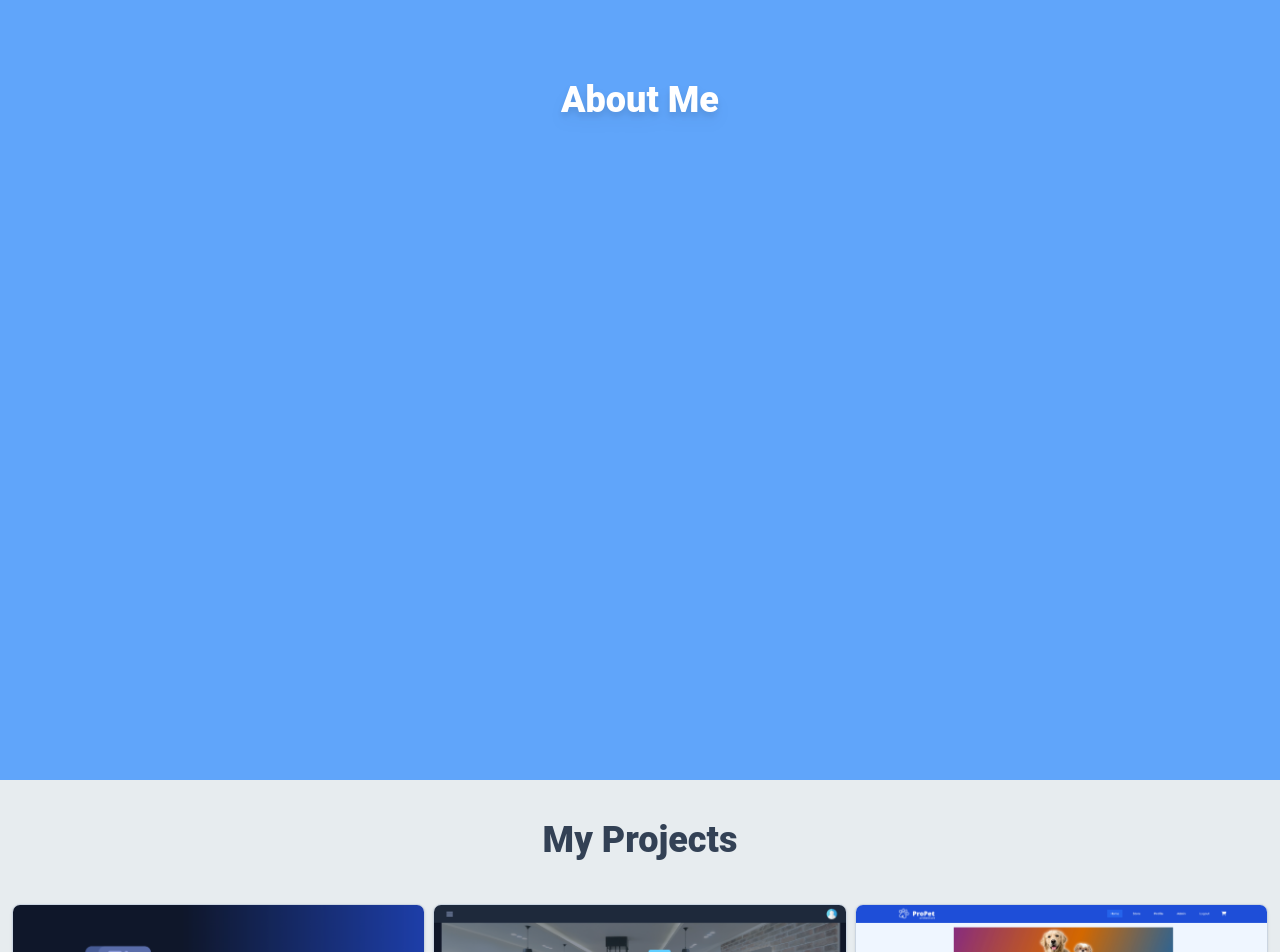
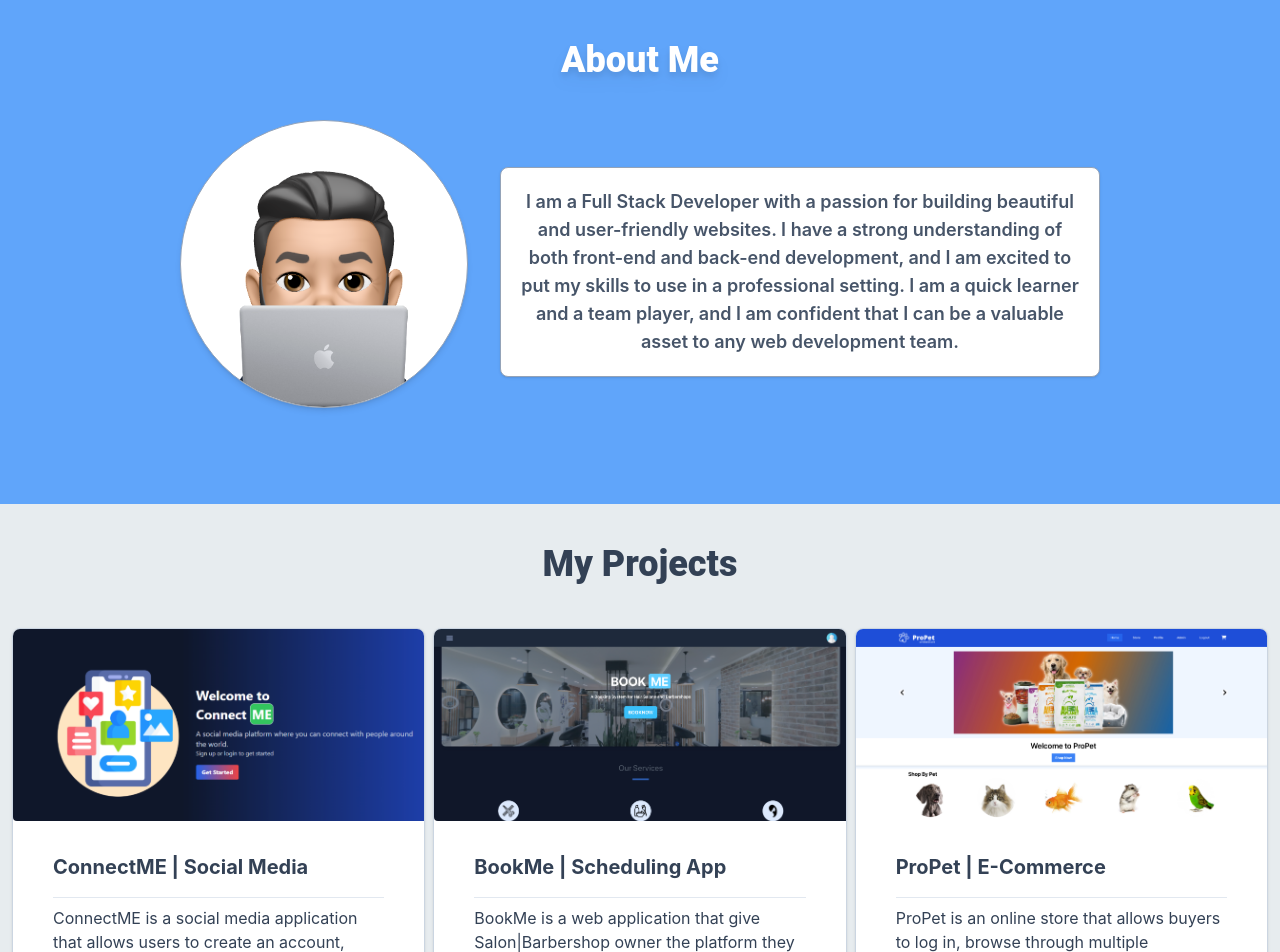
Before and after one commit to jimenezraul/raulwebdev-portfolio, a React (Create React App) app: page / in a window 1280 px wide. Shown: the part 820-1772 px from the top of the page. Built offline with nearby package versions, Linux system fonts and the light colour scheme.

Commit message:
added about me information

```diff
--- a/public/index.html
+++ b/public/index.html
@@ -25,11 +25,11 @@
       work correctly both with client-side routing and a non-root public URL.
       Learn how to configure a non-root public URL by running `npm run build`.
     -->
-    <title>React App</title>
+    <title>Raul Web Dev</title>
   </head>
   <body>
     <noscript>You need to enable JavaScript to run this app.</noscript>
-    <div id="root"></div>
+    <div id="root" class="overflow-hidden"></div>
     <!--
       This HTML file is a template.
       If you open it directly in the browser, you will see an empty page.
--- a/src/components/AboutMe/index.js
+++ b/src/components/AboutMe/index.js
@@ -1,6 +1,8 @@
+import logo from '../../img/memoji.png';
+
 const AboutMe = () => {
   return (
-    <section id='about-me' className='py-20 bg-blue-400'>
+    <section id='about-me' className='py-10 h-full bg-blue-400'>
       <h1
         data-aos='fade-up'
         data-aos-duration='1000'
@@ -8,6 +10,34 @@ const AboutMe = () => {
       >
         About Me
       </h1>
+      <div className='container mx-auto px-2 h-full my-10'>
+        <div className='flex flex-wrap justify-center items-center text-center'>
+          <div className='w-full md:w-6/12 px-4 max-w-xs mb-4'>
+            <img
+              data-aos='fade-right'
+              data-aos-duration='1000'
+              src={logo}
+              alt='profile'
+              className='rounded-full bg-white border border-slate-400 shadow-md'
+            />
+          </div>
+
+          <div className='w-full md:w-6/12 px-4'>
+            <p
+              data-aos='fade-left'
+              data-aos-duration='1000'
+              className='text-slate-600 text-lg font-semibold bg-white p-5 rounded-lg border border-slate-400 shadow'
+            >
+              I am a Full Stack Developer with a passion for building beautiful and
+              user-friendly websites. I have a strong understanding of both
+              front-end and back-end development, and I am excited to put my
+              skills to use in a professional setting. I am a quick learner and
+              a team player, and I am confident that I can be a valuable asset
+              to any web development team.
+            </p>
+          </div>
+        </div>
+      </div>
     </section>
   );
 };
--- a/src/components/ProjectCard/index.js
+++ b/src/components/ProjectCard/index.js
@@ -15,7 +15,8 @@ const ProjectCard = ({ project, index }) => {
           style={style}
           title={project.title}
         ></div>
-        <div className='flex flex-col justify-between p-4'>
+        <div className='flex flex-col p-4 h-full'>
+          <div className='flex-1'>
             <div className='px-6 py-4'>
               <div className='text-slate-700 font-bold text-xl mb-2 border-b border-slate-200 pb-4'>
                 {project.title}
@@ -47,6 +48,7 @@ const ProjectCard = ({ project, index }) => {
                 </span>
               </div>
             )}
+          </div>
           <div className='px-6 py-4 flex space-x-1'>
             <a
               href={project.deployed}
--- a/src/components/hero/index.js
+++ b/src/components/hero/index.js
@@ -5,7 +5,7 @@ import { handleScroll } from '../../utils/handleScroll';
 
 const Hero = () => {
   return (
-    <section className='relative flex justify-center items-center bg-[#e7ecef]'>
+    <section className='relative flex justify-center items-center bg-[#e7ecef] overflow-hidden'>
       <NavBar />
       <div className='absolute top-0 bottom-0 left-0 right-0 opacity-30'>
         <img src={bg} alt='bg' className='w-full h-full' />
@@ -17,10 +17,10 @@ const Hero = () => {
             data-aos-duration='1000'
             className='flex flex-col items-center w-full md:w-1/2 max-w-lg rounded-xl'
           >
-            <h1 className='text-slate-700 text-4xl font-bold text-center roboto'>
+            <h1 className='text-slate-700 text-3xl md:text-4xl font-bold text-center roboto'>
               Hi there! I'm <span className='text-blue-700'>Raul</span>
             </h1>
-            <p className='text-center text-lg'>
+            <p className='text-center text-md md:text-lg'>
               I'm a Full Stack Web Developer based in Deltona, Florida.
             </p>
             <div className='flex flex-wrap justify-center space-x-5'>
--- a/src/components/navbar/index.js
+++ b/src/components/navbar/index.js
@@ -14,7 +14,7 @@ const NavBar = () => {
       <div className='container flex flex-wrap items-center justify-between mx-auto'>
         <a href='/' className='flex items-center'>
           <i className='mr-2 text-2xl text-blue-700 fa-solid fa-layer-group'></i>
-          <span className='roboto text-slate-700 self-center text-2xl font-semibold whitespace-nowrap'>
+          <span className='roboto text-slate-700 self-center text-xl md:text-2xl font-semibold whitespace-nowrap'>
             RaulWebDev
           </span>
         </a>
@@ -47,7 +47,7 @@ const NavBar = () => {
                 <a
                   href={link.path}
                   onClick={handleScroll}
-                  className='block py-2 pl-3 pr-4 text-gray-700 border-b-2 md:hover:border-blue-700  md:hover:text-blue-700 md:p-0 '
+                  className='transition-all ease-in-out duration-300 hover:scale-110 block py-2 pl-3 pr-4 text-gray-700 border-b-2 md:hover:border-blue-700  md:hover:text-blue-700 md:p-0 '
                 >
                   {link.name}
                 </a>
--- a/src/utils/projectsList.js
+++ b/src/utils/projectsList.js
@@ -7,7 +7,7 @@ import techBlog from '../img/blog.png';
 
 export const projectsList = [
   {
-    title: 'ConnectME | Social Media App',
+    title: 'ConnectME | Social Media',
     description:
       'ConnectME is a social media application that allows users to create an account, make posts, and interact with other users. It is built using the MERN stack (MongoDB, Express, React, Node.js) and is deployed on Heroku.',
     image: connectMe,
```
Also changed, not shown: src/img/memoji.png (added). Lines whose indentation alone changed are shown as unchanged.
